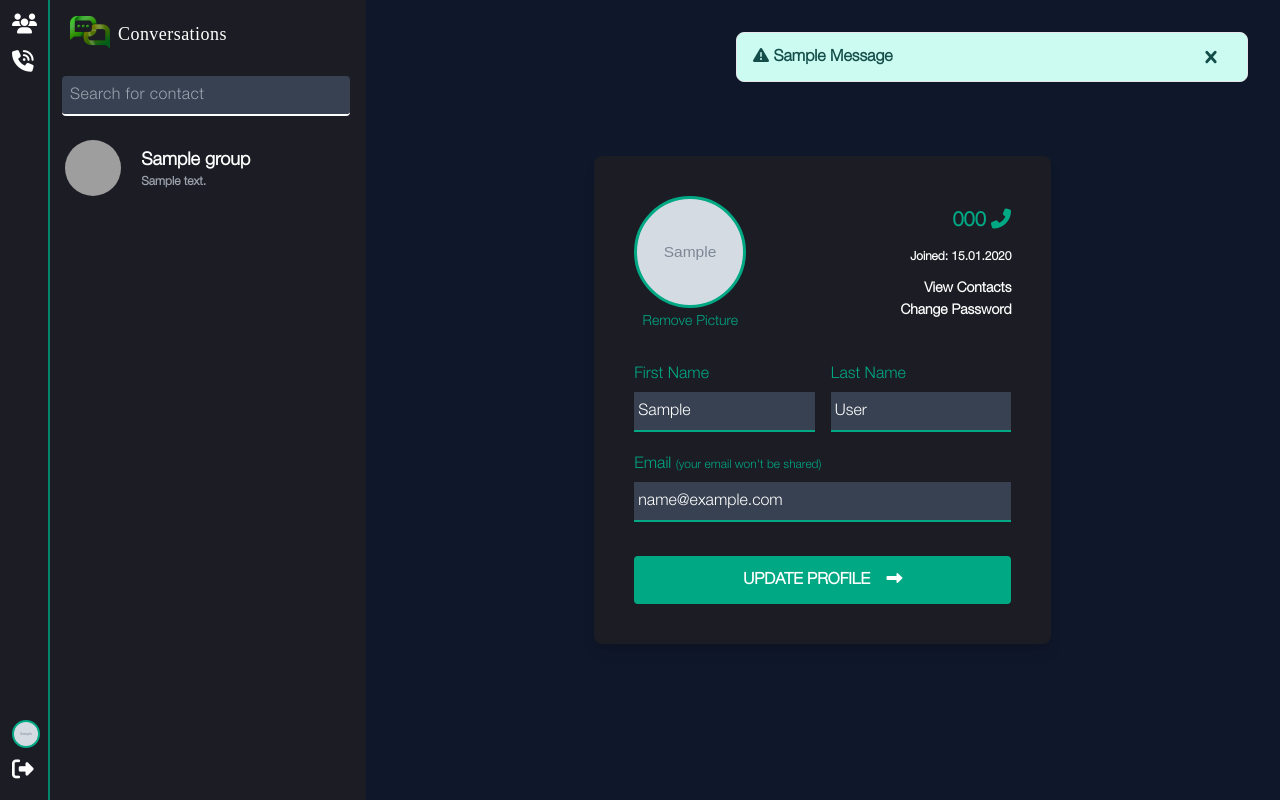
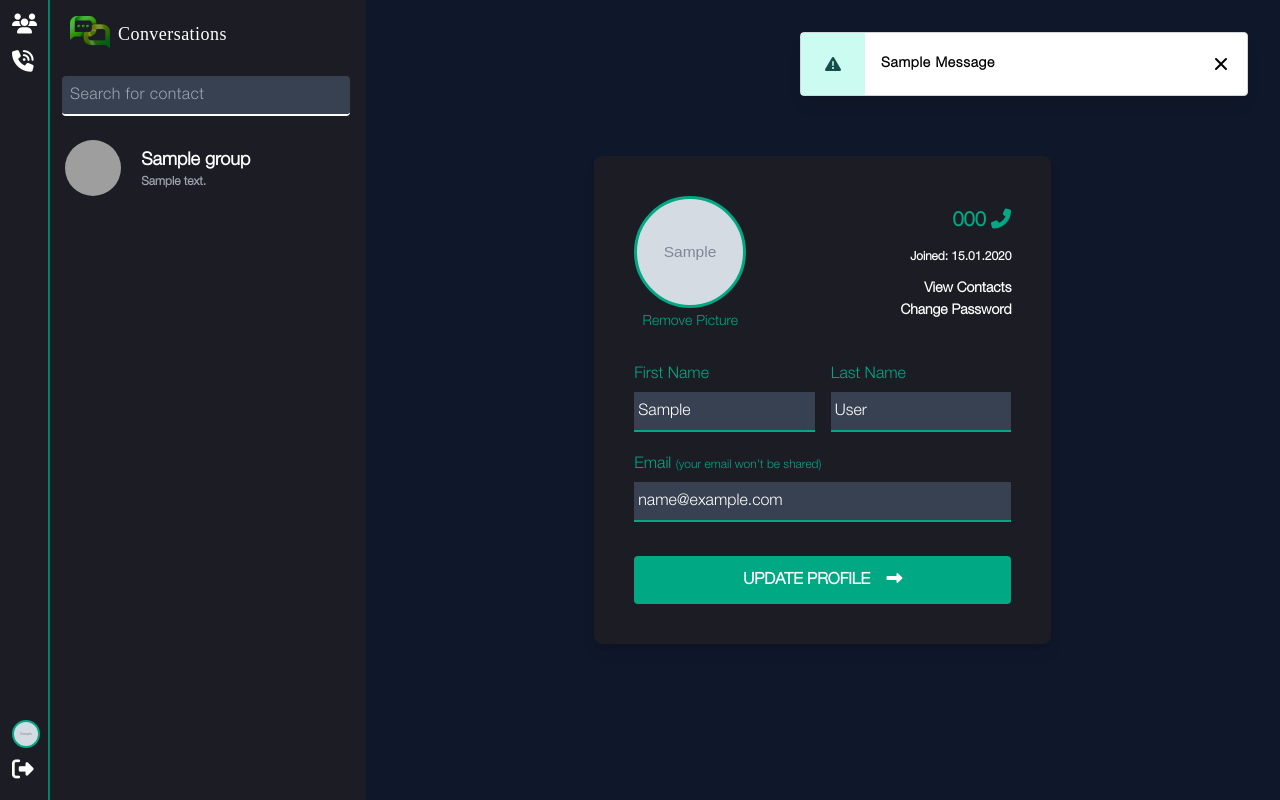
Before and after one commit to Mr-Atanu-Roy/ChatApplication, a Django app: page /auth/profile/ in a window 1280 px wide. Run offline with Django 4.2, Linux system fonts and the light colour scheme; the first user in the database is signed in; tables that the repository leaves empty hold one stand-in row (Sample ...); one stand-in notice (Sample message) is shown; style sheets or scripts are compiled from the project's sources; some libraries are stand-ins or nearby versions; grey boxes are pictures that could not be loaded.

Commit message:
UPDATE: dismissible alert

```diff
--- a/static/css/style.css
+++ b/static/css/style.css
@@ -804,6 +816,10 @@ video {
   margin-top: 2rem;
 }
 
+.ml-auto {
+  margin-left: auto;
+}
+
 .block {
   display: block;
 }
@@ -878,6 +894,14 @@ video {
 
 .h-screen {
   height: 100vh;
+}
+
+.h-4 {
+  height: 1rem;
+}
+
+.h-5 {
+  height: 1.25rem;
 }
 
 .max-h-64 {
@@ -975,6 +999,22 @@ video {
 
 .w-56 {
   width: 14rem;
+}
+
+.w-2 {
+  width: 0.5rem;
+}
+
+.w-4 {
+  width: 1rem;
+}
+
+.w-screen {
+  width: 100vw;
+}
+
+.w-5 {
+  width: 1.25rem;
 }
 
 .max-w-\[135px\] {
@@ -1183,6 +1233,11 @@ video {
   border-color: rgb(255 255 255 / var(--tw-border-opacity));
 }
 
+.border-gray-300 {
+  --tw-border-opacity: 1;
+  border-color: rgb(209 213 219 / var(--tw-border-opacity));
+}
+
 .bg-black {
   --tw-bg-opacity: 1;
   background-color: rgb(0 0 0 / var(--tw-bg-opacity));
@@ -1387,6 +1457,10 @@ video {
 
 .pb-3 {
   padding-bottom: 0.75rem;
+}
+
+.pr-4 {
+  padding-right: 1rem;
 }
 
 .text-left {
@@ -1466,6 +1540,10 @@ video {
   font-weight: 500;
 }
 
+.font-semibold {
+  font-weight: 600;
+}
+
 .uppercase {
   text-transform: uppercase;
 }
@@ -1484,6 +1562,10 @@ video {
 
 .tracking-wide {
   letter-spacing: 0.025em;
+}
+
+.tracking-wider {
+  letter-spacing: 0.05em;
 }
 
 .text-gray-300 {
@@ -1783,6 +1865,10 @@ video {
     max-width: 16rem;
   }
 
+  .xs\:max-w-xs {
+    max-width: 20rem;
+  }
+
   .xs\:flex-row {
     flex-direction: row;
   }
@@ -1854,6 +1940,10 @@ video {
     max-width: 24rem;
   }
 
+  .sm\:max-w-md {
+    max-width: 28rem;
+  }
+
   .sm\:flex-row {
     flex-direction: row;
   }
--- a/templates/blocks/dismissible_alert.html
+++ b/templates/blocks/dismissible_alert.html
@@ -1,23 +1,28 @@
 {% if messages %}
-    {% for message in messages %}
-    <div id="alert-box"
-        class="{% if message.tags %}{{message.tags}}{% endif %} border px-4 py-3 fixed top-8 right-8 rounded-lg w-4/5 md:w-2/5" role="alert" style="z-index: 99999999999999;">
-        <strong class="capitalize block sm:inline"><i class="fa fa-exclamation-triangle"></i> {{message}}</strong>
-        <span class="absolute top-0 bottom-0 right-2 px-4 py-3" id="closeAlertBtn">
-            <svg class="fill-current h-6 w-6 {% if message.tags %}{{message.tags}}{% endif %}" role="button"
-                xmlns="http://www.w3.org/2000/svg" viewBox="0 0 20 20">
-                <title>Close</title>
-                <path
-                    d="M14.348 14.849a1.2 1.2 0 0 1-1.697 0L10 11.819l-2.651 3.029a1.2 1.2 0 1 1-1.697-1.697l2.758-3.15-2.759-3.152a1.2 1.2 0 1 1 1.697-1.697L10 8.183l2.651-3.031a1.2 1.2 0 1 1 1.697 1.697l-2.758 3.152 2.758 3.15a1.2 1.2 0 0 1 0 1.698z" />
+{% for message in messages %}
+    <div id="alert-box" class="rounded fixed bg-white top-8 right-8 flex items-center h-16 border border-gray-300 pr-4 mb-1.5 max-w-[16rem] xs:max-w-xs sm:max-w-md w-full shadow-lg" style="z-index: 99999999999999999999;">
+        <div class="flex items-center justify-center {% if message.tags %}{{message.tags}}{% endif %} w-16 h-full">
+            <i class="fa fa-exclamation-triangle"></i>
+        </div>
+        <div class="px-4 py-2.5">
+            <p class="text-sm capitalize font-semibold tracking-wider break-words">{{message}}</p>
+        </div>
+        <button class="ml-auto closeAlertBtn">
+            <svg class="w-5 h-5" xmlns="http://www.w3.org/2000/svg" viewBox="0 0 20 20" fill="currentColor">
+                <path fill-rule="evenodd" d="M4.293 4.293a1 1 0 011.414 0L10 8.586l4.293-4.293a1 1 0 111.414 1.414L11.414 10l4.293 4.293a1 1 0 01-1.414 1.414L10 11.414l-4.293 4.293a1 1 0 01-1.414-1.414L8.586 10 4.293 5.707a1 1 0 010-1.414z" clip-rule="evenodd" />
             </svg>
-        </span>
+        </button>
     </div>
-    {% endfor %}
+{% endfor %}
+<script>
+    // Add a click event handler to close buttons
+    var closeAlertButtons = document.getElementsByClassName("closeAlertBtn");
+    for (var i = 0; i < closeAlertButtons.length; i++) {
+        closeAlertButtons[i].addEventListener("click", function () {
+            // Hide the parent alert when the close button is clicked
+            this.parentNode.style.display = "none";
+        });
+    }
+</script>
 
-<script>
-    const closeAlertBtn = document.getElementById("closeAlertBtn")
-    closeAlertBtn.addEventListener("click", () => {
-        document.getElementById("alert-box").style.display = "none"
-    });
-</script>
 {% endif %}
```
Also changed, not shown: other parts of static/css/style.css (+41 -0 lines).
